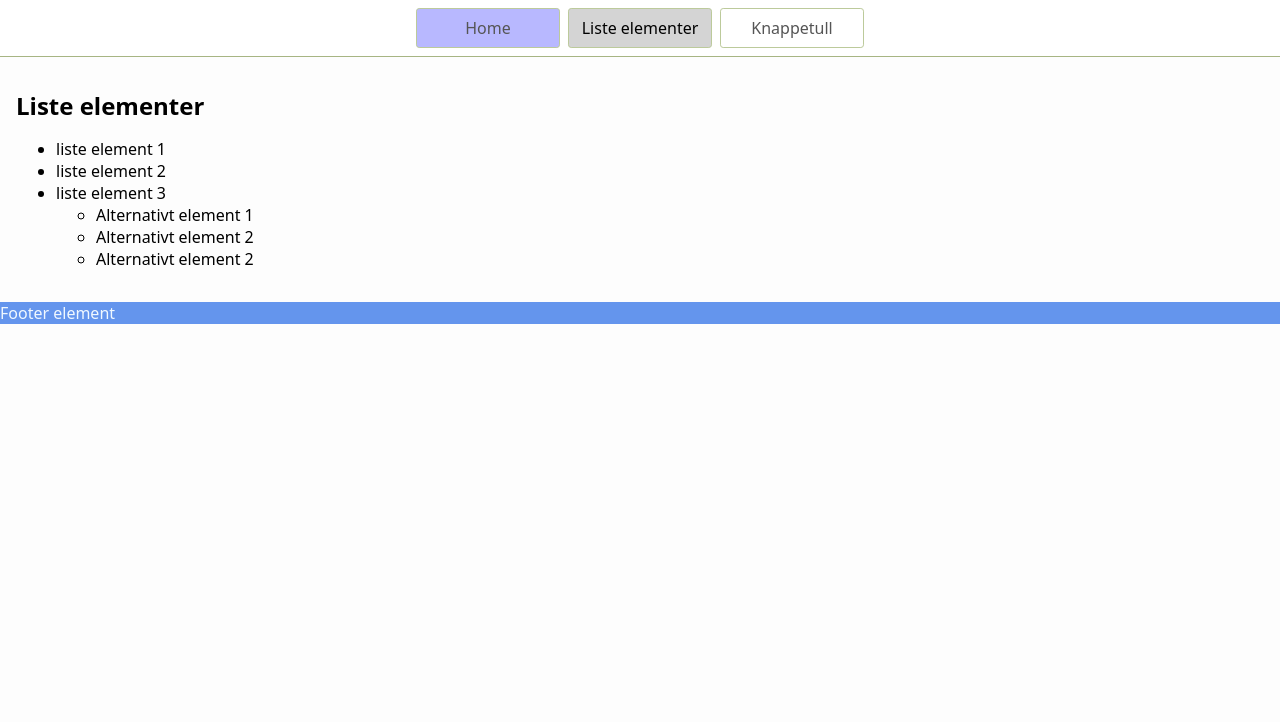
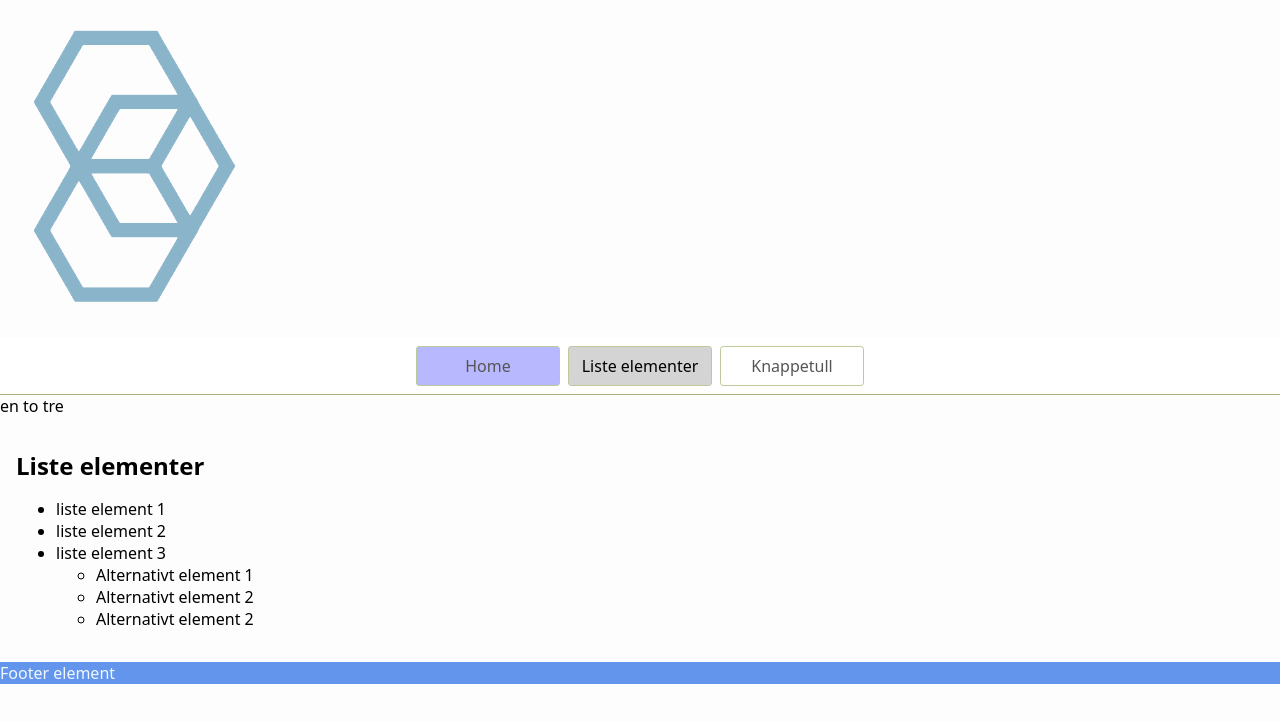
Before and after one commit to Bartelus/StrikeThree, a website: page page2.html in a window 1280 px wide. Drawn offline with Linux system fonts and the light colour scheme.

Commit message:
displaysetup

```diff
--- a/page2.html
+++ b/page2.html
@@ -1,5 +1,13 @@
 <!DOCTYPE html>
 <html lang="en">
+
+<header>
+
+<img src="Images/BlåLogo.png"
+class="navbar"
+alt="">
+
+</header>
 
 
     <title>Other page</title>
@@ -18,7 +26,13 @@
 
   </head>
 
+  <div>
 
+<a> en </a>
+<a> to </a>
+<a> tre </a>
+
+  </div>
 
 
 <main>
--- a/styles.css
+++ b/styles.css
@@ -7,6 +7,13 @@ body {
   font-family: system-ui, sans-serif;
   color: black;
   background-color: rgb(253, 253, 253);
+}
+
+.navbar {
+  display: flex;
+  justify-content: space-between;
+  align-items: center;
+  flex-direction: row;
 }
 
 .homebilder {
@@ -28,6 +35,8 @@ body {
   background-color: rgb(184, 184, 255) ;
 }
 
+
+
 .hyperlink {
   margin-bottom: 300px;
 }
@@ -46,6 +55,11 @@ nav {
   border-bottom: solid 1px rgba(116, 139, 60, 0.63);
   background-color: #ffffff;
 }
+
+.prose {
+  max-width: 10px;
+}
+
 
 nav a {
   display: inline-block;
```
Also changed, not shown: page3.html (+3 -3 lines), Images/BlåLogo.png (added).
